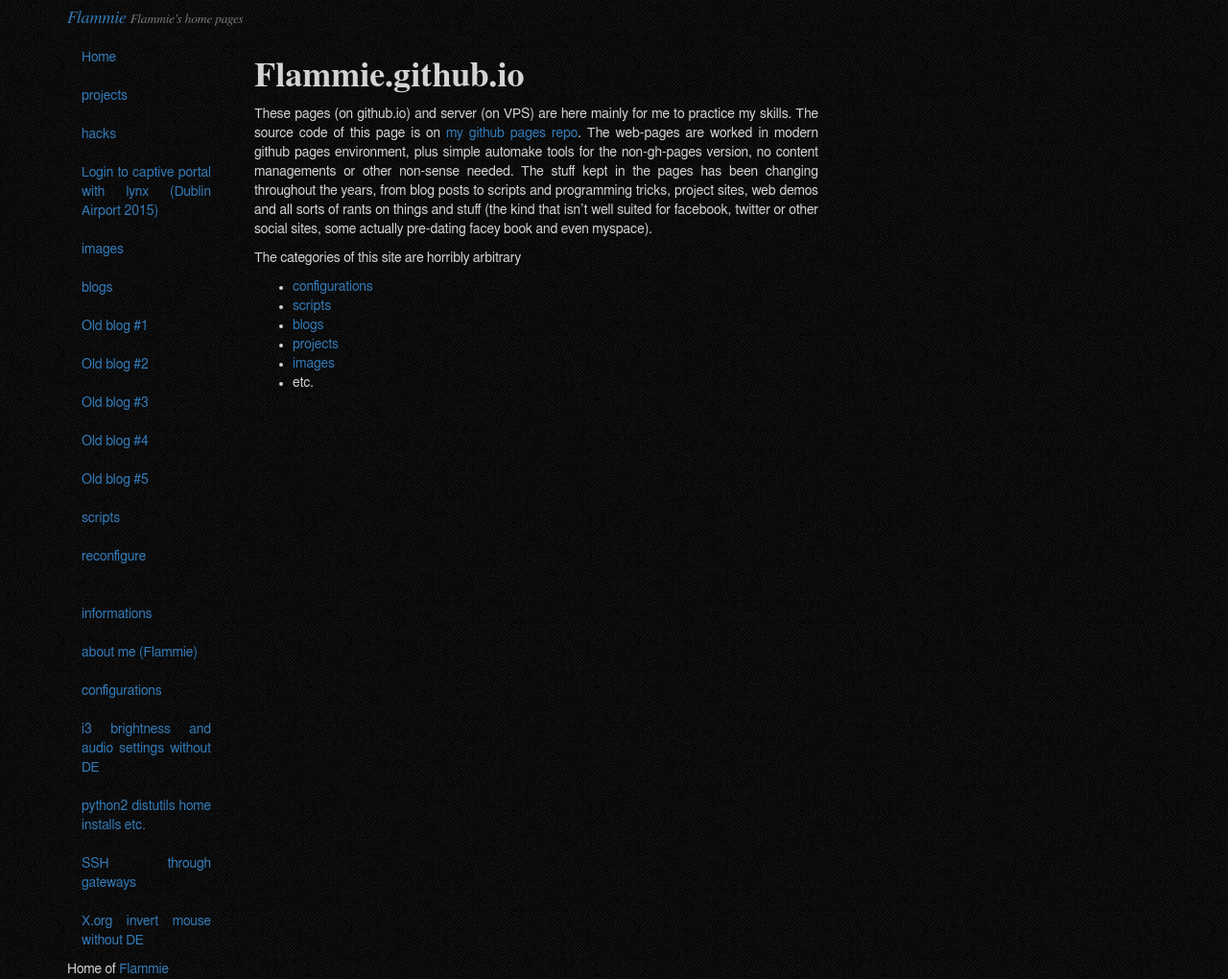
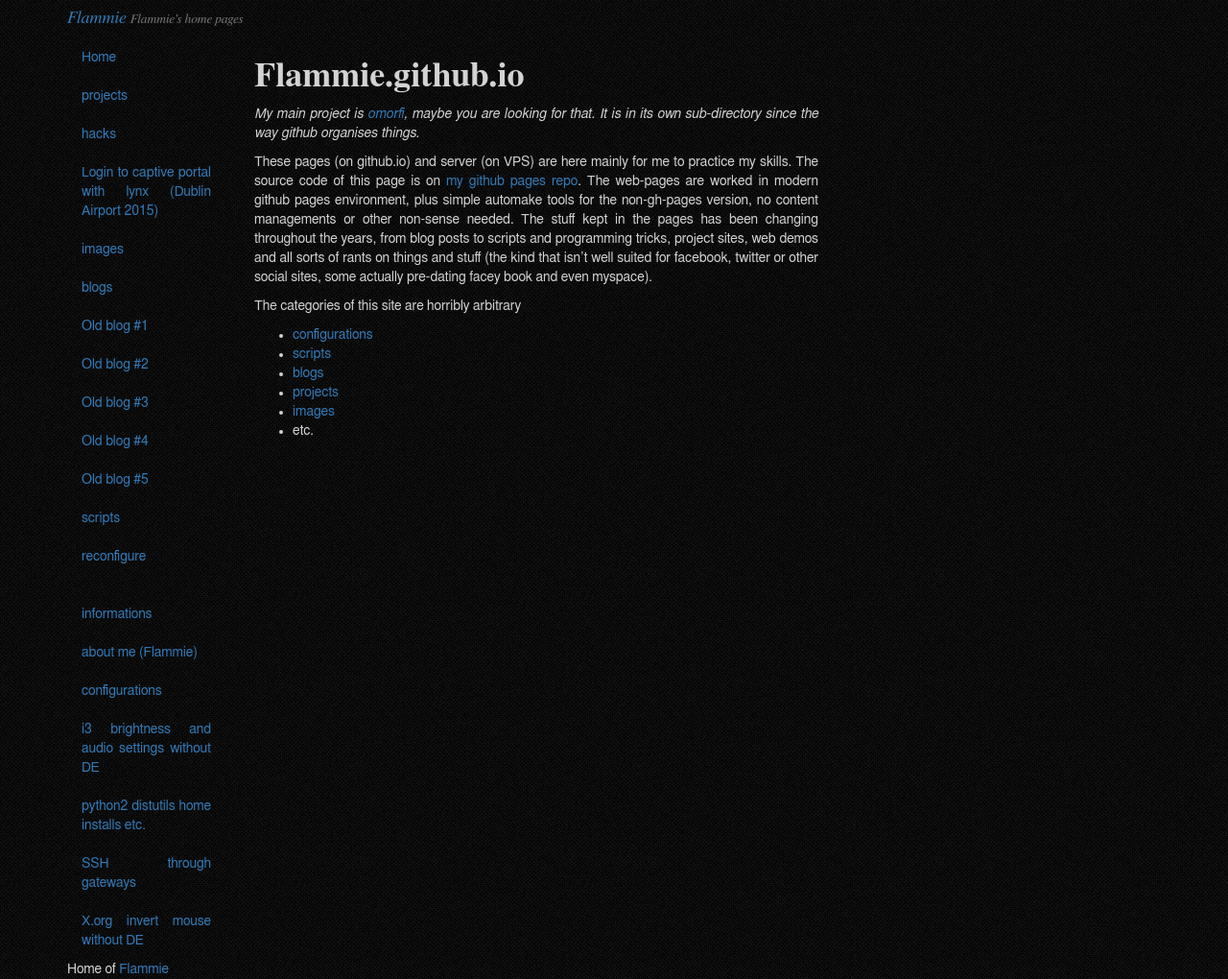
Before and after one commit to flammie/flammie.github.io, a Jekyll site: the page built from index.md, in a window 1280 px wide. Shown: the whole page at 96% size. Built offline with Jekyll 4.4.1, drawn with Linux system fonts in a browser that asks for light colours.

Commit message:
refer to omorfi just in case

```diff
--- a/index.md
+++ b/index.md
@@ -4,6 +4,10 @@ title: Flammie.github.io
 ---
 
 # Flammie.github.io
+
+*My main project is [omorfi](//flammie.github.io/omorfi/), maybe you are
+ looking for that. It is in its own sub-directory since the way github
+ organises things.*
 
 These pages (on github.io) and server (on VPS) are here mainly for me to
 practice my skills. The source code of this page is on
```
